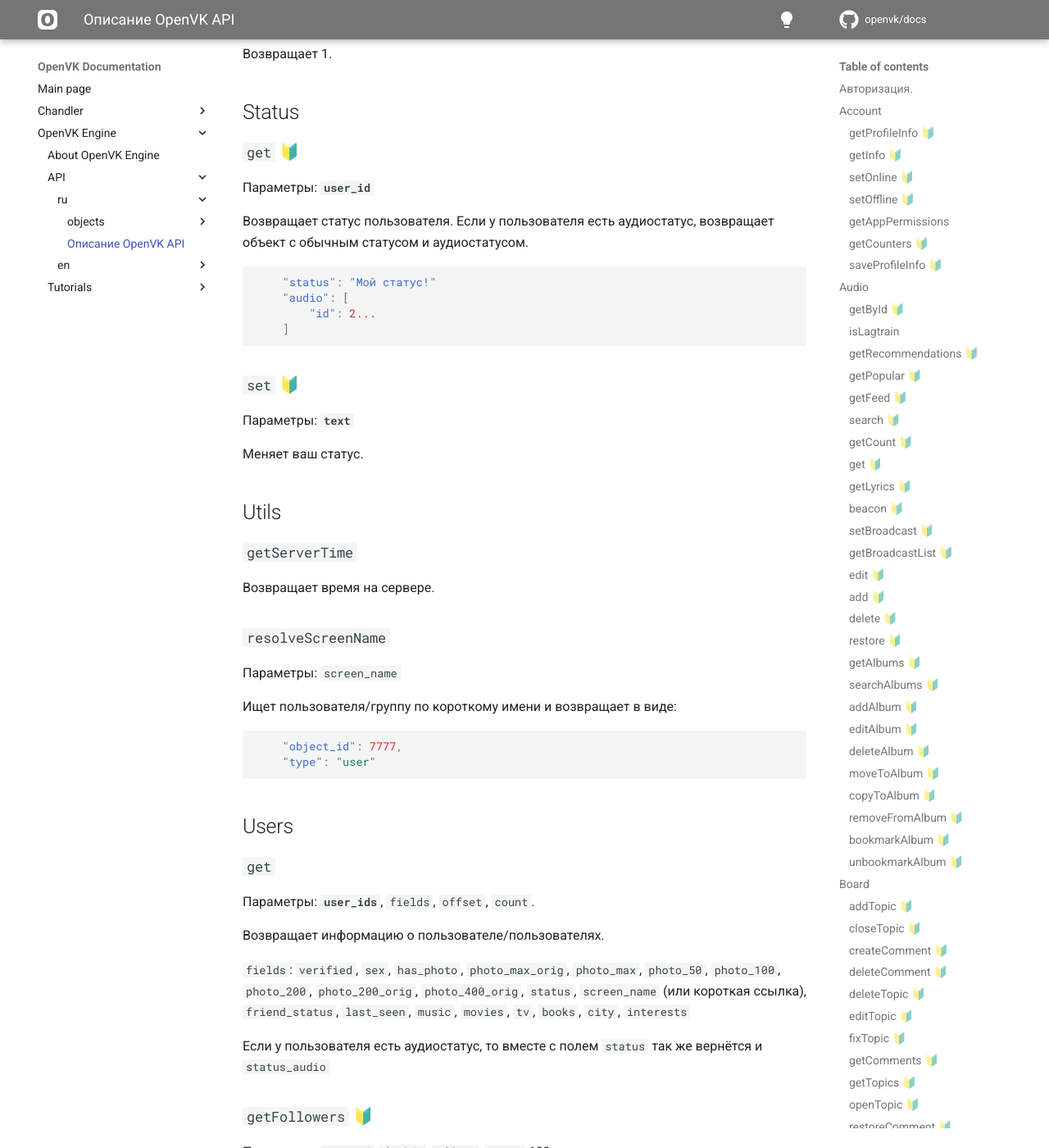
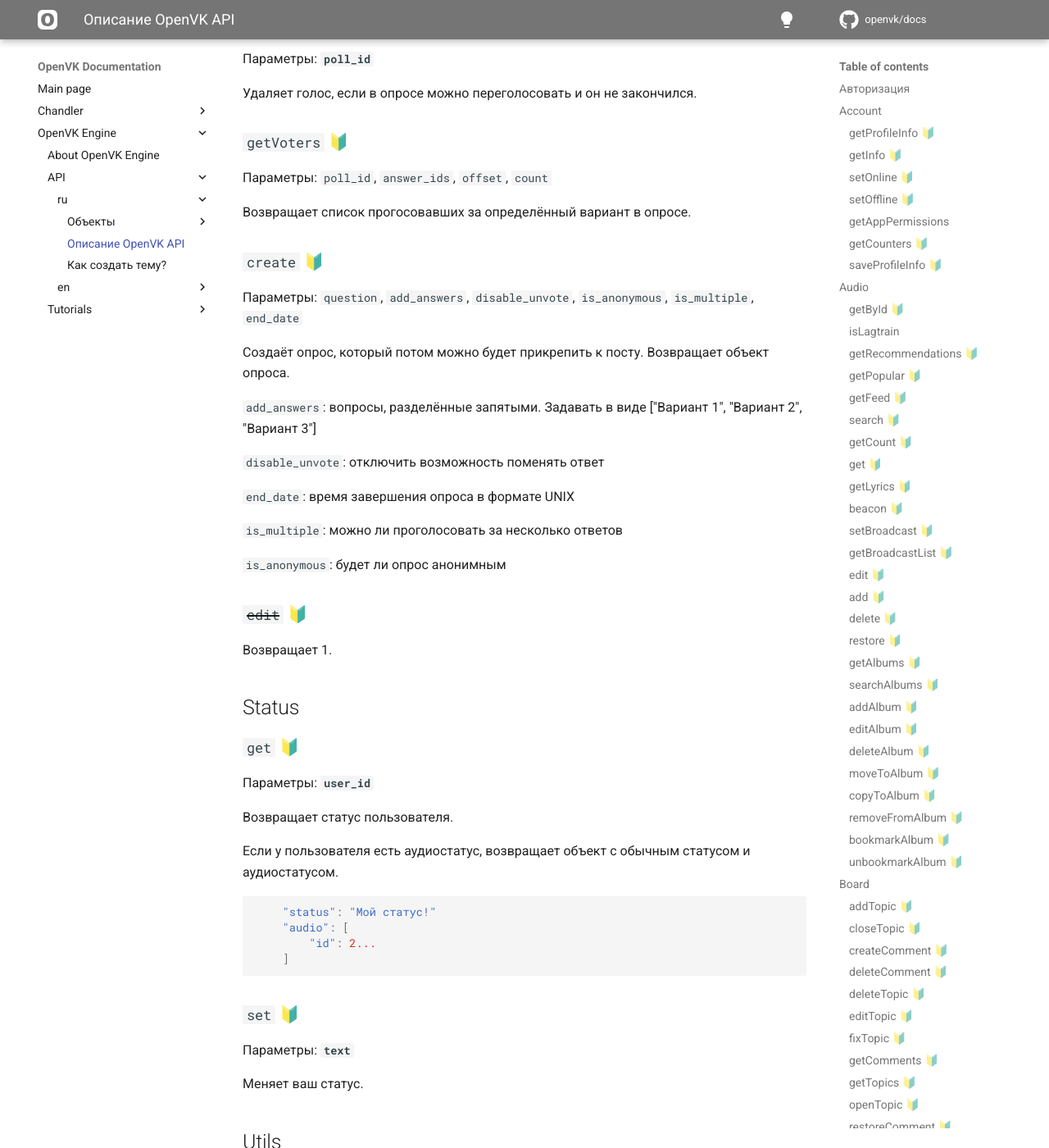
Before and after one commit to OpenVK/docs, an MkDocs documentation site: the page built from docs/openvk_engine/ru/api/description.md, in a window 1280 px wide and 1400 px high, scrolled down 22080 px. Shown: the whole window at 82% size. Built offline with MkDocs 1.6.1 and Material for MkDocs 9.7.7, drawn with Linux system fonts in a browser that asks for light colours; comment, search, counter and statistics services are not loaded; some of the changed text lies outside the part shown.

Commit message:
Translate guide of creating themepacks

````diff
--- a/docs/openvk_engine/ru/api/description.md
+++ b/docs/openvk_engine/ru/api/description.md
@@ -102,7 +102,9 @@
 
 Параметры: `audios`, `hash`, `need_user`
 
-Возвращает объект аудиозаписи по их id (в виде X_Y). При `need_user` = 1 возвращает создателя аудиозаписи.
+Возвращает объект аудиозаписи по их id (в виде X_Y).
+
+При `need_user` = 1 возвращает создателя аудиозаписи.
 
 `hash` — хэш, позволяющий получить ключи расшифровки
 
@@ -185,7 +191,9 @@
 Возвращает список друзей/групп, транслирующих в данный момент музыку.
 
 При `filter` = all возвращает и друзей, и групп.
+
 При `filter` = friends возвращает только друзей.
+
 При `filter` = groups возвращает только группы.
 
 ### `edit` 🔰
@@ -275,6 +283,7 @@
 Параметры: `id`
 
 Добавляет плейлист в вашу коллекцию.
+
 Возвращает 1 при успехе.
 
 ### `unbookmarkAlbum` 🔰
@@ -282,6 +291,7 @@
 Параметры: `id`
 
 Удаляет плейлист из вашей коллекции.
+
 Возвращает 1 при успехе.
 
 ## Board
@@ -290,7 +300,9 @@
 
 Параметры: **`group_id`**, **`title`**, `text`, `from_group`, `attachments`
 
-Создаёт новое обсуждение в группе. `text`, `from_group`, `attachments` — параметры первого сообщения в ней
+Создаёт новое обсуждение в группе.
+
+`text`, `from_group`, `attachments` — параметры первого сообщения в ней
 
 ### `closeTopic` 🔰
 
@@ -468,6 +482,7 @@
 Параметры: **`group_id`**, `title`, `description`, `screen_name`, `website`, `wall`, `topics`, `adminlist`, `topicsAboveWall`, `hideFromGlobalFeed`, `audio`
 
 - `title`, `description`, `screen_name` и `website` — строки
+
 - `wall`, `topics`, `adminlist`, `topicsAboveWall`, `hideFromGlobalFeed`, `audio` — числа
 
 Редактирует группу.
@@ -506,7 +521,9 @@
 
 Параметры: **`group_id`**, **`user_id`** или **`user_ids`**, `extended`
 
-Возвращает 1 если пользователь — участник группы. Если `extended` = 1, возвращает некоторые бесполезные Параметры.
+Возвращает 1 если пользователь — участник группы.
+
+Если `extended` = 1, возвращает некоторые бесполезные Параметры.
 
 ### `search`
 
@@ -514,17 +531,21 @@
 
 Поиск по группам.
 
-### `join`
+### `join` 🔰
 
 Параметры: **`group_id`**
 
-Подписка на группу. Возвращает 1 при успехе.
+Подписка на группу.
 
-### `leave`
+Возвращает 1 при успехе.
+
+### `leave` 🔰
 
 Параметры: **`group_id`**
 
-Отписка от группы. Возвращает 1 при успехе.
+Отписка от группы.
+
+Возвращает 1 при успехе.
 
 ### `remove` 🔰
 
@@ -660,7 +681,7 @@
 
 ### `edit` 🔰
 
-Параметры: **`note_id`**, `title`, `text`, `privacy`, `comment_privacy`, `privacy_view`, `privacy_comment`
+Параметры: **`note_id`**, `title`, `text`, ~~`privacy`, `comment_privacy`, `privacy_view`, `privacy_comment`~~
 
 Редактирует заметку.
 
@@ -668,11 +689,13 @@
 
 Параметры: **`user_id`**, `note_ids`, `offset`, `count`, `sort`
 
-Возвращает заметки пользователя. При `sort`=1 возвращает их в обратном порядке.
+Возвращает заметки пользователя.
+
+При `sort` = 1 возвращает их в обратном порядке.
 
 ### `getById` 🔰
 
-Параметры: **`note_id`**, **`owner_id`**, `need_wiki`
+Параметры: **`note_id`**, **`owner_id`**, ~~`need_wiki`~~
 
 Возвращает заметку по её ID.
 
@@ -689,6 +712,8 @@
 Параметры: `count`, ~~`from`~~, `offset`, `start_from`, ~~`filters`~~, ~~`start_time`, `end_time`~~, `archived`
 
 Возвращает уведомления текущего пользователя в виде:
+
+При `archived` = 1 возвращает прочитанные уведомления.
 
 ```json
     "items": [],
@@ -741,15 +766,18 @@
 
 Параметры: **`album_id`**, **`owner_id`**, `title`, `description`
 
-Редактирует альбом
+Редактирует альбом.
 
 ### `getAlbums` 🔰
 
 Параметры: **`owner_id`**, `offset` _0_, `count` _100_, `need_system` _1_, `need_covers` _1_, `photo_sizes` _0_
 
 Возвращает альбомы группы или пользователя.
+
 Если `need_system` = 1, возвращает системные альбомы ("Фотографии со страницы", "Фотографии со стены", ~~"Сохранённые фотографии"~~).
+
 Если `need_covers` = 1, возвращает объект с обложкой плейлиста.
+
 Если `photo_sizes` = 1, возвращает размеры фотографий обложки.
 
 ### `getById` 🔰
@@ -879,9 +907,16 @@
 
 Создаёт опрос, который потом можно будет прикрепить к посту. Возвращает объект опроса.
 
-`add_answers`: вопросы, разделённые запятыми
+`add_answers`: вопросы, разделённые запятыми.
+Задавать в виде ["Вариант 1", "Вариант 2", "Вариант 3"]
+
 `disable_unvote`: отключить возможность поменять ответ
-`end_date`: время завершения опроса в формате unix
+
+`end_date`: время завершения опроса в формате UNIX
+
+`is_multiple`: можно ли проголосовать за несколько ответов
+
+`is_anonymous`: будет ли опрос анонимным
 
 ### ~~`edit`~~ 🔰
 
@@ -894,6 +929,7 @@
 Параметры: **`user_id`**
 
 Возвращает статус пользователя.
+
 Если у пользователя есть аудиостатус, возвращает объект с обычным статусом и аудиостатусом.
 
 ```json
@@ -913,7 +949,7 @@
 
 ### `getServerTime`
 
-Возвращает время на сервере.
+Возвращает время на сервере в формате UNIX.
 
 ### `resolveScreenName`
 
@@ -968,9 +1004,13 @@
 Возвращает посты со стены пользователя. При `Extended`=1 так же вернёт информацию о профилях авторов постов.
 
 `filter`:
+
 `all` — все записи со стены
+
 `owner` — только записи владельца стены
+
 `others` — все записи, кроме тех, что оставил владелец стены
+
 `suggests` — предложенные записи, работает только у групп. Если пользователь может управлять группой, возвращает все предложенные записи. Если нет, возвращает предложенные пользователем записи.
 
 ### `getById` 🔰
@@ -986,8 +1026,13 @@
 Создаёт новый пост.
 
 Если вы хотите прикрепить что-то к посту, передайте параметр `attachments` как:
-[type][owner id]_[media id]. К примеру: photo6_7,video1_1.
-Для прикрепления нескольких объектов разделяйте их запятой. Это так же работает и в createComment.
+[type][owner id]_[media id].
+
+К примеру: photo6_7,video1_1.
+
+Для прикрепления нескольких объектов разделяйте их запятой.
+
+Это так же работает и в createComment.
 
 При заданном `post_id` публикует запись из предложки, если у вас есть право редактировать группу, в которую предложили запись.
 
--- a/mkdocs.yml
+++ b/mkdocs.yml
@@ -35,23 +35,24 @@
     - 'openvk_engine/about.md'
     - 'API':
       - 'ru':
-          - 'objects':
-            - 'Audio Genres': 'openvk_engine/ru/api/objects/audio_genres.md'
-            - 'Audio': 'openvk_engine/ru/api/objects/audio.md'
-            - 'Note': 'openvk_engine/ru/api/objects/note.md'
-            - 'Photo': 'openvk_engine/ru/api/objects/photo.md'
-            - 'Playlist': 'openvk_engine/ru/api/objects/playlist.md'
-            - 'Topic': 'openvk_engine/ru/api/objects/topic.md'
+          - 'Объекты':
+            - 'Жанры аудиозаписей': 'openvk_engine/ru/api/objects/audio_genres.md'
+            - 'Аудиозапись': 'openvk_engine/ru/api/objects/audio.md'
+            - 'Заметка': 'openvk_engine/ru/api/objects/note.md'
+            - 'Фотография': 'openvk_engine/ru/api/objects/photo.md'
+            - 'Плейлист': 'openvk_engine/ru/api/objects/playlist.md'
+            - 'Обсуждение': 'openvk_engine/ru/api/objects/topic.md'
           - 'openvk_engine/ru/api/description.md'
+          - 'openvk_engine/ru/themepack_creation.md'
       - 'en':
-          - 'objects':
+          - 'Objects':
             - 'Audio Genres': 'openvk_engine/en/api/objects/audio_genres.md'
             - 'Audio': 'openvk_engine/en/api/objects/audio.md'
             - 'Playlist': 'openvk_engine/en/api/objects/playlist.md'
           - 'openvk_engine/en/api/description.md'
+          - 'openvk_engine/en/themepack_creation.md'
     - 'Tutorials':
       - 'openvk_engine/centos8_installation.md'
-      - 'openvk_engine/themepack_creation.md'
       - 'openvk_engine/ton_integration.md'
 
 copyright: Copyright &copy; 2021-2023 OpenVK Team and contributors
````
Also changed, not shown: other parts of docs/openvk_engine/ru/api/description.md (+20 -14 lines), docs/openvk_engine/about.md (+1 -1 lines), docs/openvk_engine/en/api/description.md (+2 -2 lines), docs/openvk_engine/en/themepack_creation.md (added, +45 -0 lines), docs/openvk_engine/ru/themepack_creation.md (added, +55 -0 lines), docs/openvk_engine/themepack_creation.md (deleted, +0 -45 lines).
